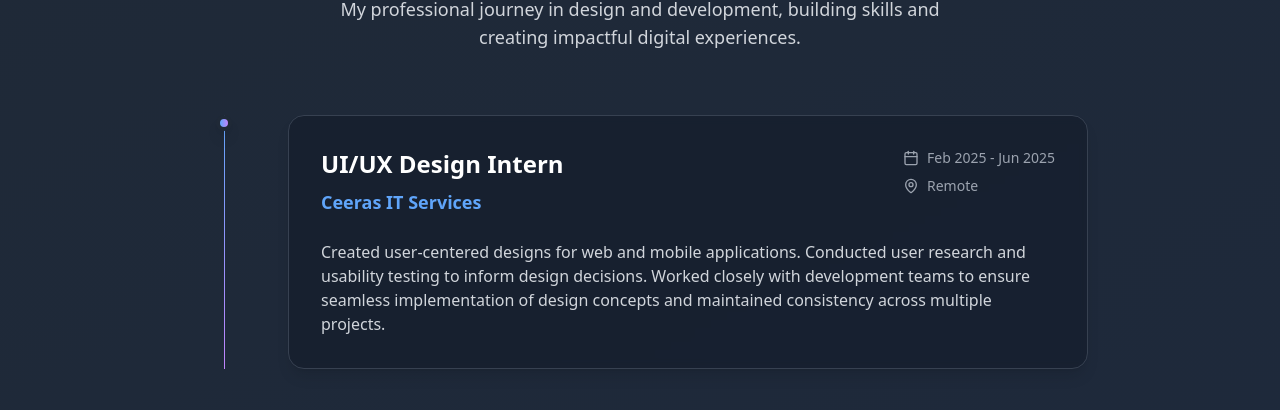
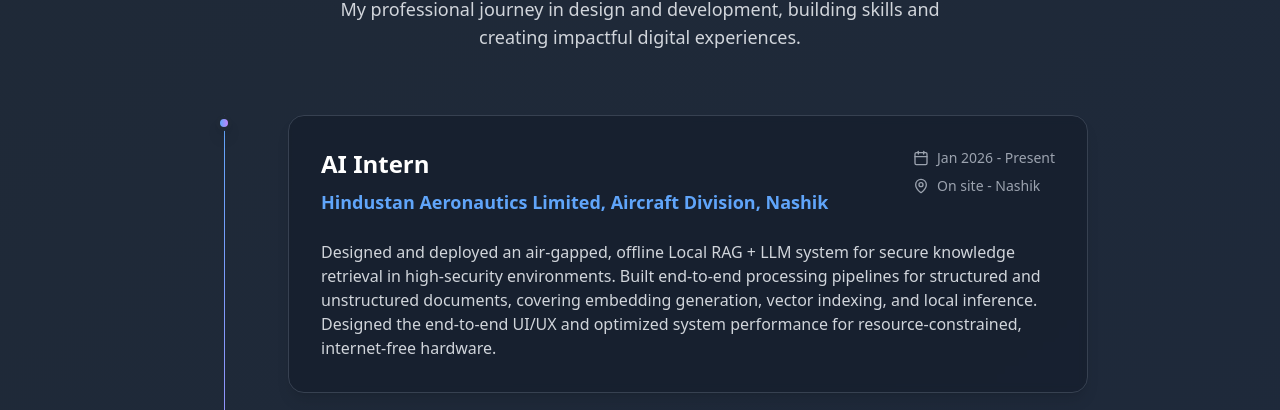
Before and after one commit to jpratik04/Pratik-Joshi-Portfolio, a React (Vite) app: page / in a window 1280 px wide. Shown: the part 3211-3621 px from the top of the page. Built offline with nearby package versions, Linux system fonts and the light colour scheme.

Commit message:
Update Experience.tsx

```diff
--- a/src/components/Experience.tsx
+++ b/src/components/Experience.tsx
@@ -7,6 +7,14 @@ const Experience = () => {
   const [contentRef, contentInView] = useInView({ threshold: 0.3, triggerOnce: true });
 
   const experiences = [
+    {
+      title: "AI Intern",
+      company: "Hindustan Aeronautics Limited, Aircraft Division, Nashik",
+      location: "On site - Nashik",
+      period: "Jan 2026 - Present",
+      description: "Designed and deployed an air-gapped, offline Local RAG + LLM system for secure knowledge retrieval in high-security environments. Built end-to-end processing pipelines for structured and unstructured documents, covering embedding generation, vector indexing, and local inference. Designed the end-to-end UI/UX and optimized system performance for resource-constrained, internet-free hardware."
+    },
+
     {
       title: "UI/UX Design Intern",
       company: "Ceeras IT Services",
```
